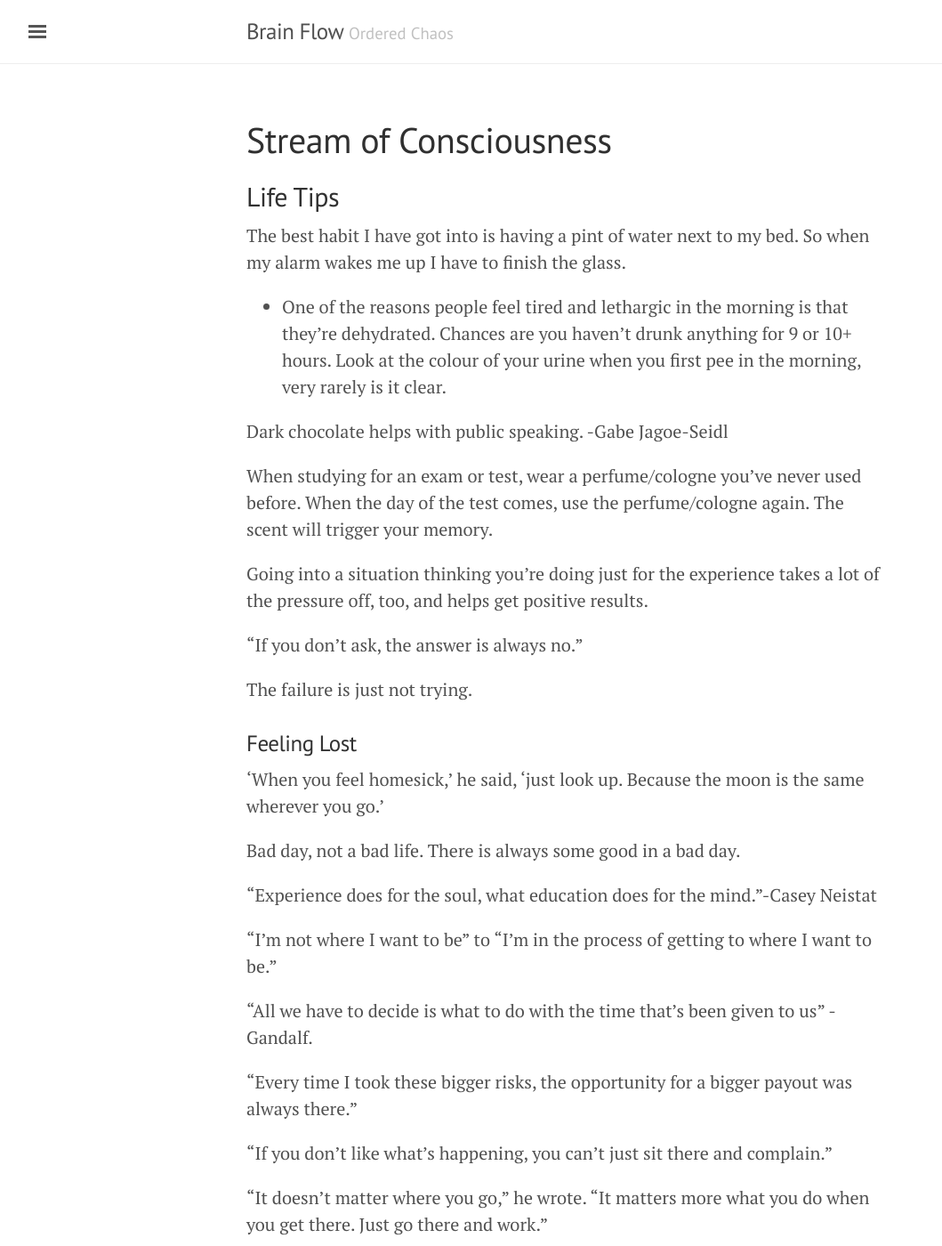
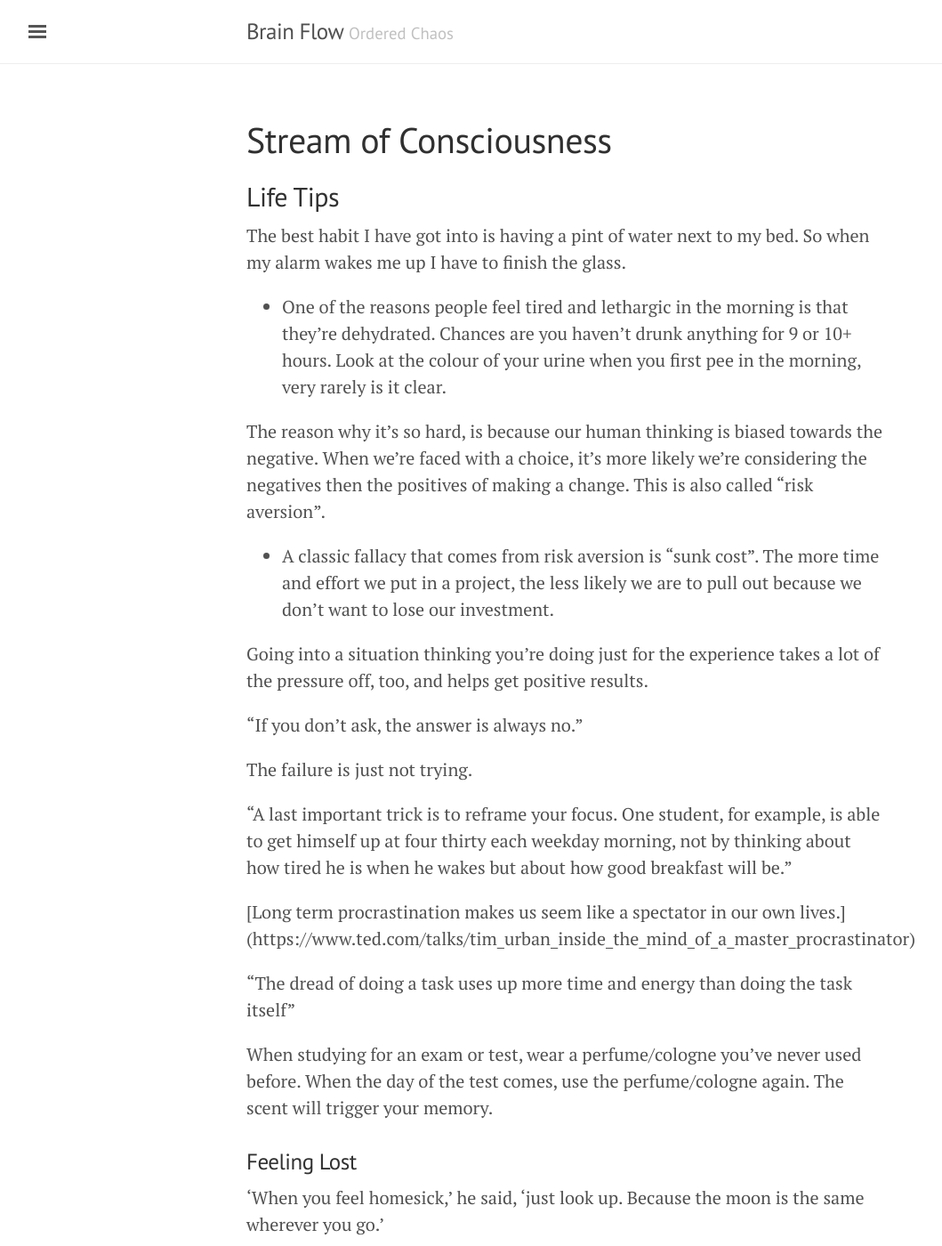
Before and after one commit to bjchia/bjchia.github.io, a Jekyll site: the page built from consciousness.md, in a window 1280 px wide and 1400 px high. Shown: the whole window at 89% size, without its empty margins (3-1062 px from the left). Built offline with Jekyll 4.4.1, drawn with Linux system fonts in a browser that asks for light colours; some of the changed text lies outside the part shown.

Commit message:
Update consciousness.md

```diff
--- a/consciousness.md
+++ b/consciousness.md
@@ -6,15 +6,23 @@ title: Stream of Consciousness
 The best habit I have got into is having a pint of water next to my bed. So when my alarm wakes me up I have to finish the glass.
   - One of the reasons people feel tired and lethargic in the morning is that they're dehydrated. Chances are you haven't drunk anything for 9 or 10+ hours. Look at the colour of your urine when you first pee in the morning, very rarely is it clear.
 
-Dark chocolate helps with public speaking. -Gabe Jagoe-Seidl
-
-When studying for an exam or test, wear a perfume/cologne you've never used before. When the day of the test comes, use the perfume/cologne again. The scent will trigger your memory.
+The reason why it's so hard, is because our human thinking is biased towards the negative. When we're faced with a choice, it's more likely we're considering the negatives then the positives of making a change. This is also called "risk aversion".
+  - A classic fallacy that comes from risk aversion is "sunk cost". The more time and effort we put in a project, the less likely we are to pull out because we don't want to lose our investment.
 
 Going into a situation thinking you're doing just for the experience takes a lot of the pressure off, too, and helps get positive results.
 
 "If you don't ask, the answer is always no."
 
 The failure is just not trying.
+
+“A last important trick is to reframe your focus. One student, for example, is able to get himself up at four thirty each weekday morning, not by thinking about how tired he is when he wakes but about how good breakfast will be.”
+
+[Long term procrastination makes us seem like a spectator in our own lives.] (https://www.ted.com/talks/tim_urban_inside_the_mind_of_a_master_procrastinator)
+
+“The dread of doing a task uses up more time and energy than doing the task itself”
+
+When studying for an exam or test, wear a perfume/cologne you've never used before. When the day of the test comes, use the perfume/cologne again. The scent will trigger your memory.
+
 
 ### Feeling Lost
 
@@ -34,6 +42,10 @@ Bad day, not a bad life. There is always some good in a bad day.
 
 “It doesn’t matter where you go,” he wrote. “It matters more what you do when you get there. Just go there and work.”
 
+What we do know is, if you're not prepared to be wrong, you'll never come up with anything original -- if you're not prepared to be wrong.
+
+The wind gets stronger the closer you get to the mountain top.
+
 ## Intriguing Notions/Beliefs
 
 “The mass of men lead lives of quiet desperation.” “A stereotyped but unconscious despair
@@ -45,6 +57,8 @@ ourselves."—FRANÇOIS DE LA ROCHEFOUCAULD
 "People hate to think about bad things happening, so they always underestimate their likelihood”- The Big Short
 
 I think therefore I am -Rene Descartes
+
+Is value absolute? (r/writingprompts)
 
 ## Personal Experiences
 
```
Also changed, not shown: other parts of consciousness.md (+2 -0 lines).
